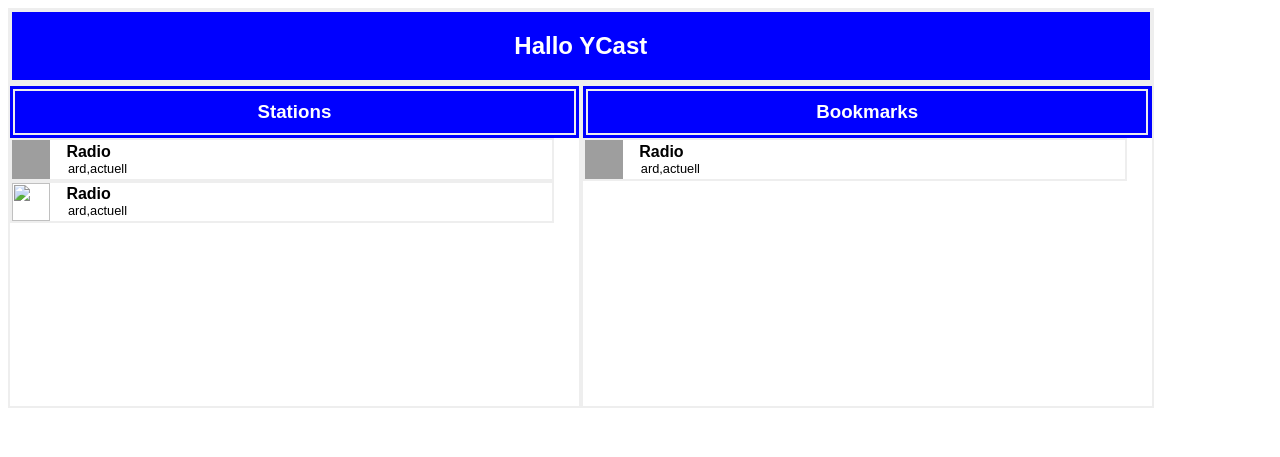
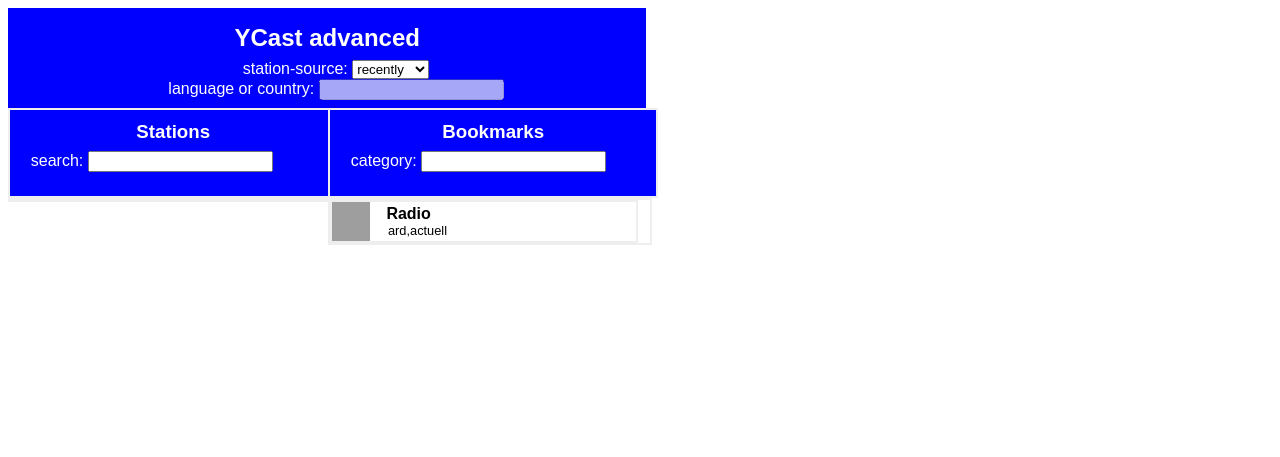
Before and after one commit to milaq/YCast, a Flask app: page / in a window 1280 px wide. Shown: the top 457 px of the page. Run offline with Flask 2, Linux system fonts and the light colour scheme; data that the repository does not hold is empty; grey boxes are pictures that could not be loaded.

Commit message:
zwischenstand

```diff
--- a/ycast/generic.py
+++ b/ycast/generic.py
@@ -22,6 +22,10 @@ class Directory:
             self.displayname = displayname
         else:
             self.displayname = name
+
+    def to_dict(self):
+        return {'name': self.name , 'displayname': self.displayname, 'count': self.item_count }
+
 
 
 def mk_writeable_dir(path):
--- a/ycast/server.py
+++ b/ycast/server.py
@@ -149,7 +149,7 @@ def landing_api(path):
         if category.endswith('language'):
             language = request.args.get('language','german')
             stations = radiobrowser.get_stations_by_language(language)
-        if category.endswith('countrycode'):
+        if category.endswith('country'):
             country = request.args.get('country','Germany')
             stations = radiobrowser.get_stations_by_country(country)
 
@@ -163,7 +163,26 @@ def landing_api(path):
     if path.endswith('bookmarks'):
         category = request.args.get('category')
         stations = my_stations.get_stations_by_category(category)
-        return flask.jsonify({'stations': stations})
+        if stations is not None:
+            stations_dict = []
+            for station in stations:
+                stations_dict.append(station.to_dict())
+            return flask.jsonify(stations_dict)
+
+    if path.endswith('paramlist'):
+        category = request.args.get('category')
+        directories = None
+        if category.endswith('language'):
+            directories = radiobrowser.get_language_directories();
+        if category.endswith('country'):
+            directories = radiobrowser.get_country_directories();
+        if directories is not None:
+            directories_dict = []
+            for directory in directories:
+                directories_dict.append(directory.to_dict())
+            return flask.jsonify(directories_dict)
+
+
     return abort(400,'Not implemented: ' + path)
 
 
--- a/ycast/static/script.js
+++ b/ycast/static/script.js
@@ -1,3 +1,26 @@
+window.onload = function () {
+    category = document.getElementById('id_category').value;
+    param = document.getElementById('id_param').value;
+    requestStationList(category, param)
+
+}
+
+function initSearch() {
+    var stationsearch = document.getElementById('stationsearch');
+    stationsearch.value = '';
+    stationsearch.onkeyup = function () {
+        var filter = stationsearch.value.toUpperCase();
+        var lis = document.getElementsByTagName('li');
+        for (var i = 0; i < lis.length; i++) {
+            var searchval = lis[i].dataset.search;
+            if (searchval.indexOf(filter) > -1)
+                lis[i].style.display = 'flex';
+            else
+                lis[i].style.display = 'none';
+        }
+    }
+}
+
 function createItem(name, icon, description) {
 
     var itemElem = document.createElement("div");
@@ -7,6 +30,7 @@ function createItem(name, icon, description) {
     itemicon.className = "itemicon";
     var itemiconimg = document.createElement("img");
     itemiconimg.src = icon;
+    itemiconimg.className = "itemicon";
 
     var itemtext = document.createElement("div");
     itemtext.className = "itemtext";
@@ -26,10 +50,102 @@ function createItem(name, icon, description) {
     return itemElem;
 }
 
-function stationsAddItem() {
-    var listElemet = document.createElement("li");
-    listElemet.className = "item";
-    listElemet.appendChild(createItem(" Halle self created","http://www.klassikradio.de/_nuxt/icons/icon_64.a00w80w0000.png","classic, poppi"));
+function requestStationList(category, param) {
+    var url = 'api/stations?category=' + category;
 
-    document.getElementById("stationList").appendChild(listElemet);
+    if (category.indexOf('language') > -1) {
+        url = url + '&language=' + param.toLowerCase();
+    }
+    if (category.indexOf('country') > -1) {
+        url = url + '&country=' + param;
+    }
+    var myRequest = new Request(url);
+    var myOldList = document.getElementById("stationList");
+
+    var myList = myOldList.cloneNode(false);
+    myOldList.parentNode.replaceChild(myList, myOldList);
+
+    fetch(myRequest)
+        .then(response => response.json())
+        .then(data => {
+            for (const station of data) {
+                let listItem = document.createElement('li');
+                listItem.appendChild(
+                    createItem(station.name, station.icon, station.description)
+                );
+                listItem.dataset.json = JSON.stringify(station);
+                listItem.dataset.search = (station.name + '#' + station.description).toUpperCase();
+                myList.appendChild(listItem);
+            }
+        })
+        .catch(console.error);
+    initSearch();
 }
+
+function onInputSelect(e, objElem) {
+
+    if (objElem.id == 'id_category') {
+        paramElem = document.getElementById('id_param')
+        param = paramElem.value
+        category = objElem.value
+        switch (category) {
+            case 'language':
+                setParamlist();
+                try {paramElem.fokus();} catch(e) {};
+                return;
+            case 'country':
+                setParamlist();
+                try {paramElem.fokus();} catch(e) {};
+                return;
+            default:
+                paramElem.disabled = true;
+                break;
+        }
+        requestStationList(category, param);
+    }
+}
+
+function setParamlist() {
+    var category = document.getElementById('id_category').value
+    var url = 'api/paramlist?category=' + category;
+    document.getElementById('id_param').value = '';
+    var myRequest = new Request(url);
+    var myOldList = document.getElementById('paramlist');
+
+    var myList = myOldList.cloneNode(false);
+    myOldList.parentNode.replaceChild(myList, myOldList);
+
+
+    fetch(myRequest)
+        .then(response => response.json())
+        .then(data => {
+            for (const param of data) {
+                var option = document.createElement('option');
+                option.value = param.name;
+                myList.appendChild(option);
+            }
+        })
+        .catch(console.error);
+    document.getElementById('id_param').disabled = false;
+}
+
+function keyUpEvent(e, objElem) {
+    switch (objElem.id) {
+        case 'id_param':
+            param = objElem.value;
+            category = document.getElementById('id_category').value;
+            if (e instanceof KeyboardEvent) {
+                // it is a keyboard event!
+                if (e.code == 'Enter') {
+                    requestStationList(category, param);
+                } else if (e.code == 'Backspace')
+                    this.value = '';
+            } else if (e instanceof Event) {
+                // one Element from selection is selected
+                requestStationList(category, param);
+            }
+            break;
+        default:
+            break;
+    }
+}
--- a/ycast/static/style.css
+++ b/ycast/static/style.css
@@ -1,61 +1,78 @@
 body {
     font-family: sans-serif;
     height: 100%;
+    align-items: center;
 }
+
+.page {
+    align-items: center;
+    height: 100%;
+    width: 100%;
+}
+
 .header {
-    height = 30rem;
-    width: 90%;
+    height=30rem;
+    width: 38.9rem;
+    margin: 0rem;
     background-color: blue;
     color: white;
     text-align: center;
-    border: 4px #eee solid;
     min-width: 20rem;
+    max-width: 40rem;
+    padding: 0.5rem
 }
+
 .container {
     display: block;
     width: 100%;
-    height: 100%;
-    max-height: auto;
+    bottom: 0rem;
     background-color: aquamarine;
 }
+
 .content {
-    position: relative;
-    border: 2px #eee solid;
-    width: 45%;
+    display: block;
+    width: 20rem;
     min-width: 20rem;
     float: left;
     margin: 0rem;
-    height: 20rem;
+    height: calc(100% - 13rem);
+    max-height: 30rem;
 }
 
 .contentheader {
+    display: block;
     background-color: blue;
     color: white;
     align-items: center;
     margin: 0rem;
     padding: 0.2rem;
+    border: 2px #eee solid;
+    height: 5rem;
+    width: 100%
 }
 
 .contentitems {
-    position: absolute;
-    overflow-y: scroll;
+    display: block;
+    overflow-y: auto;
     overflow-x: hidden;
+    top: 6rem;
     width: 100%;
-    height: 100%;
-    display: block;
+    height: calc(100% - 20rem);
+    max-height: 30rem;
+    border: 2px #eee solid ;
 }
 
 .item {
+    display: flex;
     border: 2px #eee solid;
     margin: 0rem;
-    display: flex;
     height: 2.4rem;
     align-items: center;
+}
 
+.item:hover {
+    background-color: beige;
 }
-.item:hover {
-        background-color: beige;
-    }
 
 .itemicon {
     height: 2.4rem;
@@ -63,7 +80,9 @@ body {
 }
 
 .itemtext {
-
+    white-space: nowrap;
+    overflow: hidden;
+    text-overflow: ellipsis;
 }
 
 ul {
@@ -73,16 +92,23 @@ ul {
     width: 100%;
     display: contents;
 }
+
 li {
     width: 95%;
     padding: 0rem;
     margin: 0rem;
 }
+
+h2 {
+    padding: 0rem;
+    margin: 0.5rem;
+}
+
 h3 {
-    border: 2px #eee solid;
     text-align: center;
     padding: 10px;
     margin: 0rem;
+    padding: 0.5rem;
 }
 
 h4 {
@@ -90,13 +116,16 @@ h4 {
     padding-left: 1rem;
     margin: auto
 }
+
 p {
     padding-left: 1.1rem;
     margin: auto;
     font-size: 0.8rem;
 
 }
-img {
-    height: 100%;
-    width: 100%;
+
+label {
+    padding-left: 1.1rem;
 }
+
+input
--- a/ycast/templates/index.html
+++ b/ycast/templates/index.html
@@ -1,56 +1,72 @@
-<!DOCTYPE HTML PUBLIC "-//W3C//DTD HTML 4.01 Transitional//EN"
-        "http://www.w3.org/TR/html4/loose.dtd">
+<!DOCTYPE HTML PUBLIC "-//W3C//DTD HTML 4.01 Transitional//EN" "http://www.w3.org/TR/html4/loose.dtd">
 <html>
+
 <head>
     <meta charset="UTF-8">
-    <link rel="stylesheet" href="../static/style.css">
-    <script type="text/javascript"
-         src="../static/script.js"></script>    <title>YCast</title>
+    <link rel="stylesheet" href="/static/style.css">
+    <script type="text/javascript" src="/static/script.js"></script>
+    <title>YCast</title>
 </head>
+
 <body>
+    <div class="page">
         <div class="header">
-    <h2>Hallo YCast</h2>
+            <h2>YCast advanced</h2>
+            <div>
+                <label for="id_category">station-source:</label>
+                <select tabindex="1" id="id_category" name="category" oninput="onInputSelect(event, this)">
+                    <option value="recently">recently</option>
+                    <option value="voted">voted</option>
+                    <option value="language">language</option>
+                    <option value="country">country</option>
+                </select>
+            </div>
+            <div>
+                <label for="id_param">language or country:</label>
+                <input tabindex="2" list="paramlist" id="id_param" autocomplete=off disabled=true onclick="this.value=''" onfocus="this.value=''" onkeyup="keyUpEvent(event,this)">
+                <datalist id="paramlist">
+                </datalist>
+            </div>
         </div>
         <div class="content">
-    <div class="contentheader" onclick="stationsAddItem()">
-        <h3>Stations</h3>
+            <div class="contentheader">
+                <h3 onclick="stations_request()">Stations</h3>
+                <label for="stationsearch">search:</label>
+                <input tabindex="3" type="search" id="stationsearch">
             </div>
             <div class="contentitems">
                 <ul id="stationList">
+                </ul>
+            </div>
+        </div>
+        <div class="content">
+            <div class="contentheader">
+                <h3>Bookmarks</h3>
+                <label for="idCategory">category:</label>
+                <input tabindex="10000" list="category" id="idCategory">
+                <datalist id="category">
+                    <option value="Actual">
+                    <option value="Pop">
+                    <option value="Classics">
+                </datalist>
+
+            </div>
+            <div class="contentitems">
+                <ul id="bookmarkList">
                          <li class="item">
         <div class="itemicon">
-             <img src="http://www.klassikradio.de/_nuxt/icons/icon_64.a00w80w0000.png">
+             <img class="itemicon" src="http://www.klassikradio.de/_nuxt/icons/icon_64.a00w80w0000.png">
         </div>
         <div class="itemtext">
             <h4>Radio</h4>
             <p>ard,actuell</p>
         </div>
     </li>
-    <li class="item">
-        <div class="itemicon">
-            <img src="http://wgbh.org//apple-touch-icon.png">
-        </div>
-        <div class="itemtext">
-            <h4>Radio</h4>
-            <p>ard,actuell</p>
-        </div>
-    </li>
+
                 </ul>
             </div>
         </div>
-<div class="content">
-    <div class="contentheader"><h3>Bookmarks</h3></div>
-    <ul>
-     <li class="item">
-        <div class="itemicon">
-             <img src="http://www.klassikradio.de/_nuxt/icons/icon_64.a00w80w0000.png">
-        </div>
-        <div class="itemtext">
-            <h4>Radio</h4>
-            <p>ard,actuell</p>
-        </div>
-    </li>
-    </ul>
     </div>
 </body>
+
 </html>
--- a/ycast/test_YCast.py
+++ b/ycast/test_YCast.py
@@ -67,6 +67,9 @@ class MyTestCase(unittest.TestCase):
         assert len(result) == 3
 
     def test_get_countries(self):
+        generic.init_base_dir('.ycast')
+        my_filter.init_filter_file()
+
         result = radiobrowser.get_country_directories()
         assert len(result) == 4
 
@@ -79,8 +82,6 @@ class MyTestCase(unittest.TestCase):
         assert result == 20
 
     def test_jsonable_classes(self):
-        generic.init_base_dir('.ycast')
-        my_filter.init_filter_file()
         stations = radiobrowser.get_stations_by_country('Germany')
         station = stations[0]
         text = station.to_vtuner()
```
Lines whose indentation alone changed are shown as unchanged.
